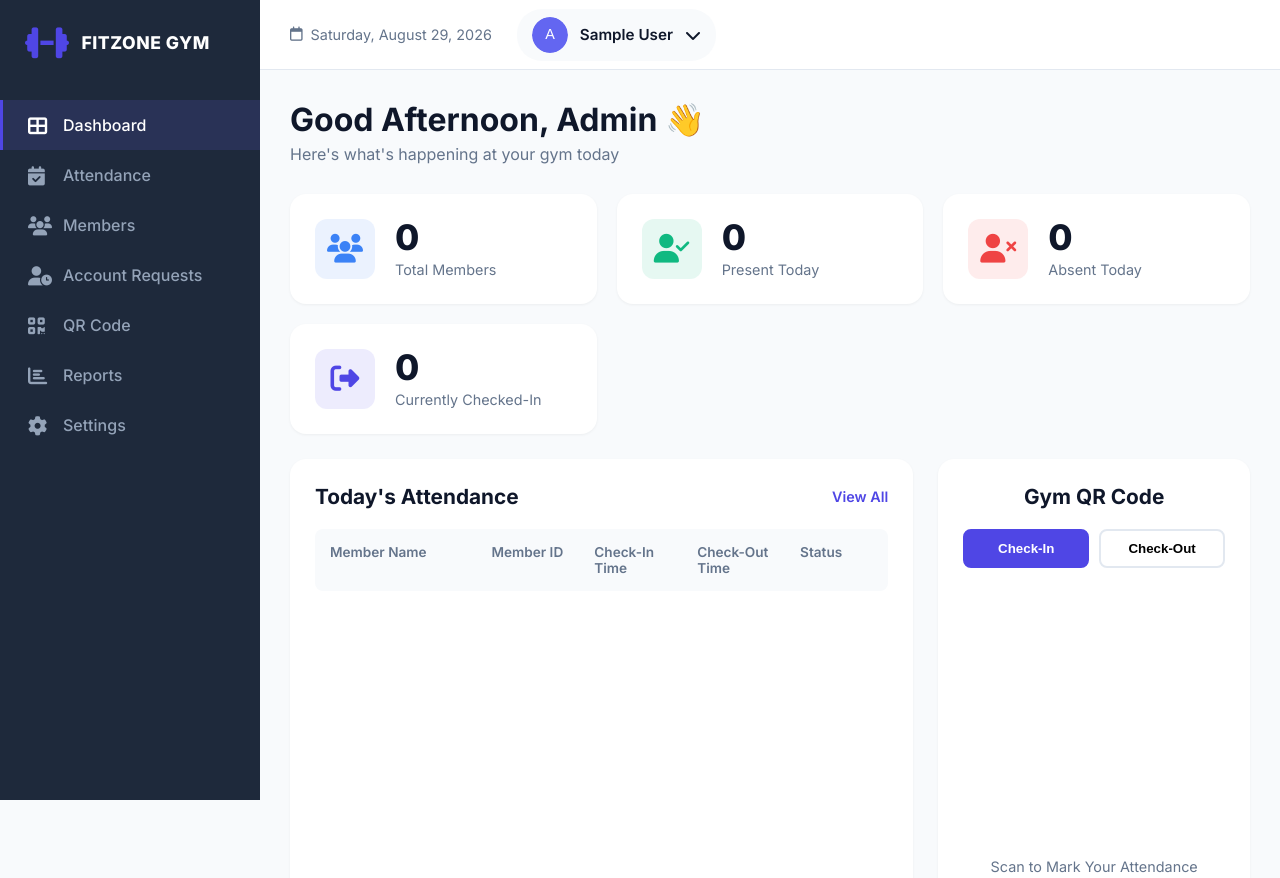
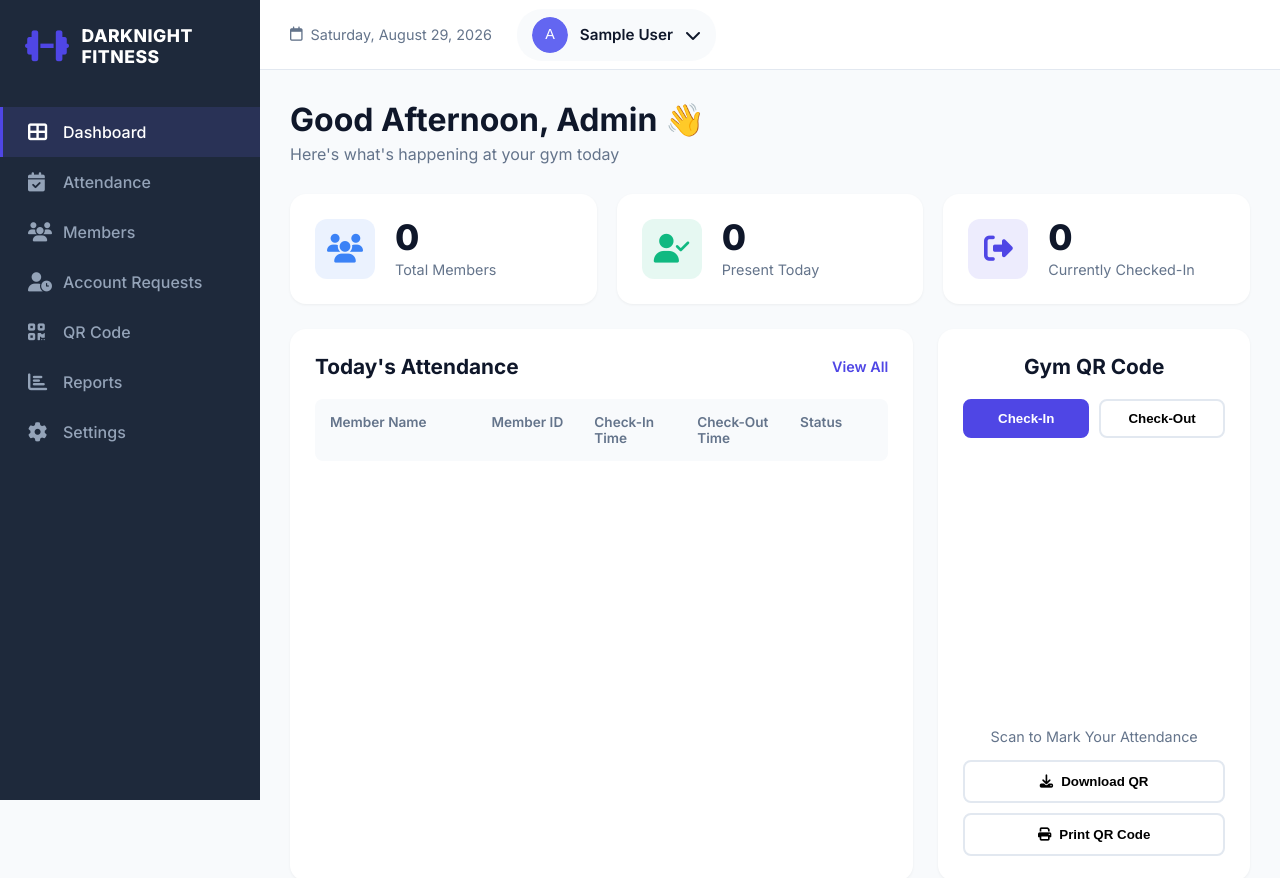
Before and after one commit to justinnnn-bit/gym-, a website: page public/index.html in a window 1280 px wide. Shown: the top 878 px of the page. Drawn offline with nearby package versions, Linux system fonts and the light colour scheme; sample sign-in values are in the browser's storage; a script that the page names is missing.

Commit message:
Rebrand to DarkNight Fitness and remove Absent Today stat

```diff
--- a/public/app.js
+++ b/public/app.js
@@ -444,7 +444,6 @@ async function loadDashboard() {
         // Update dashboard stats
         document.getElementById('total-members-dash').textContent = stats.totalMembers;
         document.getElementById('present-today-dash').textContent = stats.todayCheckins;
-        document.getElementById('absent-today-dash').textContent = stats.totalMembers - stats.todayCheckins;
         document.getElementById('checked-out-dash').textContent = stats.currentlyInGym;
 
         // Display today's attendance
--- a/public/index.html
+++ b/public/index.html
@@ -3,7 +3,7 @@
 <head>
     <meta charset="UTF-8">
     <meta name="viewport" content="width=device-width, initial-scale=1.0">
-    <title>FitZone Gym - Attendance System</title>
+    <title>DarkNight Fitness - Attendance System</title>
     <link rel="stylesheet" href="styles.css">
     <link rel="stylesheet" href="https://cdnjs.cloudflare.com/ajax/libs/font-awesome/6.4.0/css/all.min.css">
 
@@ -16,7 +16,7 @@
     <aside class="sidebar">
         <div class="logo">
             <i class="fas fa-dumbbell"></i>
-            <span>FITZONE GYM</span>
+            <span>DARKNIGHT FITNESS</span>
         </div>
 
         <nav class="nav-menu">
@@ -107,16 +107,6 @@
                         <div class="stat-info">
                             <div class="stat-value" id="present-today-dash">0</div>
                             <div class="stat-label">Present Today</div>
-                        </div>
-                    </div>
-
-                    <div class="stat-card red">
-                        <div class="stat-icon">
-                            <i class="fas fa-user-times"></i>
-                        </div>
-                        <div class="stat-info">
-                            <div class="stat-value" id="absent-today-dash">0</div>
-                            <div class="stat-label">Absent Today</div>
                         </div>
                     </div>
 
@@ -237,7 +227,7 @@
                             <i class="fas fa-check-circle"></i>
                         </div>
                         <h2>Attendance Marked!</h2>
-                        <p id="success-message">You are successfully checked-in to FitZone Gym.</p>
+                        <p id="success-message">You are successfully checked-in to DarkNight Fitness.</p>
                         <div class="success-details">
                             <div class="detail-item">
                                 <i class="far fa-calendar"></i>
```
Also changed, not shown: public/login.html (+3 -3 lines).
